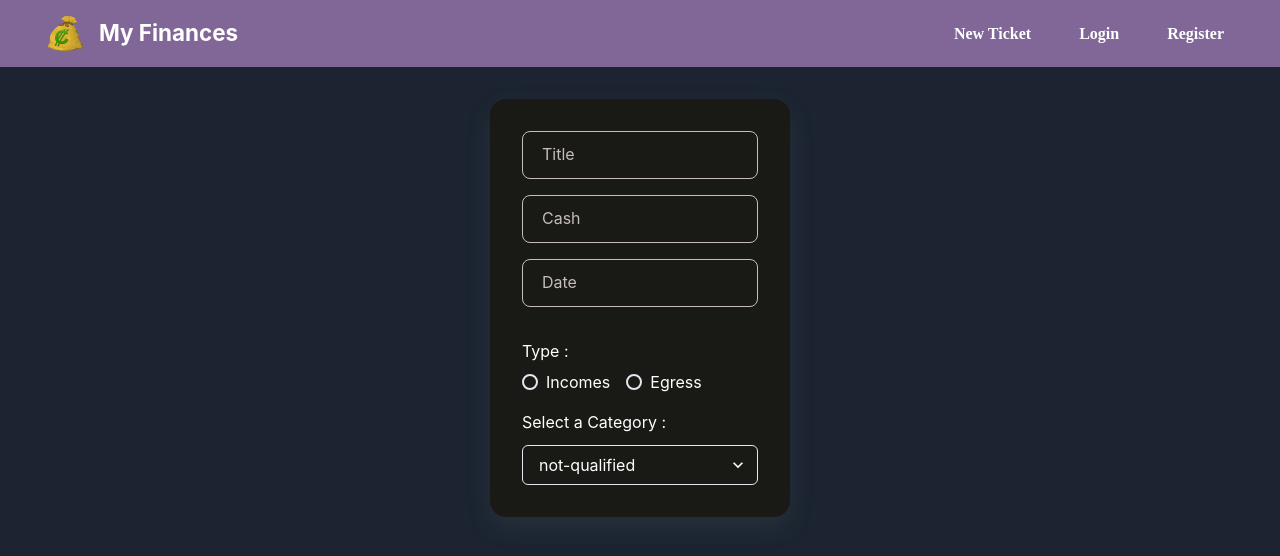
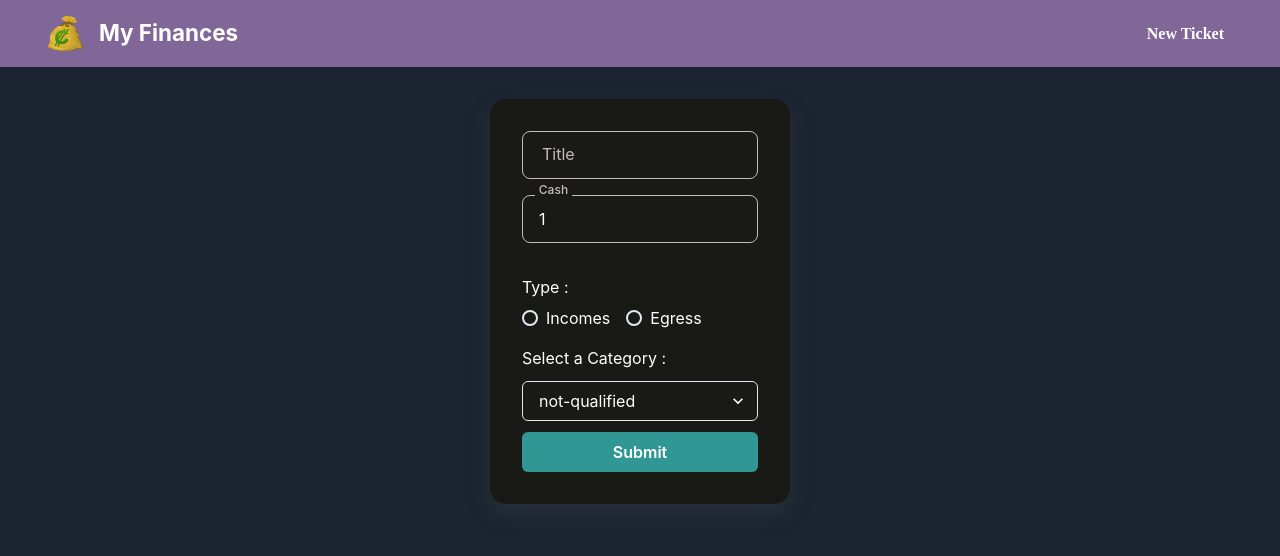
Before and after one commit to leandromartinez236/My-finances-App, a React (Create React App) app: page /form in a window 1280 px wide. Shown: the top 556 px of the page. Built offline with nearby package versions, Linux system fonts and the light colour scheme.

Commit message:
chore: axios

```diff
--- a/package.json
+++ b/package.json
@@ -9,6 +9,7 @@
     "@testing-library/jest-dom": "^5.14.1",
     "@testing-library/react": "^13.0.0",
     "@testing-library/user-event": "^13.2.1",
+    "axios": "^0.27.2",
     "debounce": "^1.2.1",
     "framer-motion": "^6",
     "react": "^18.2.0",
--- a/src/components/Card.js
+++ b/src/components/Card.js
@@ -2,10 +2,14 @@ import { Box, Flex, Text } from "@chakra-ui/react";
 import React from "react";
 import { FaTrash } from "react-icons/fa";
 import { HiPencilAlt } from "react-icons/hi";
+import { useNavigate } from "react-router-dom";
 
-const Card = ({ card }) => {
+const Card = ({ card, handleDelete }) => {
+  const navigate = useNavigate();
+  console.log({ card: card.id });
   return (
     <Box
+      key={card.id}
       bgColor="#51557E"
       boxShadow="3px 2px 7px 1px #050404"
       color="#fff"
@@ -47,10 +51,15 @@ const Card = ({ card }) => {
           gap={["0", "0", "0", "1.2rem"]}
           w={["100%", "100%", "100%", "fit-content"]}
         >
-          <Box _hover={{ color: "#00CC63" }}>
+          <Box
+            onClick={() => {
+              navigate(`/form/${card.id}/edit`);
+            }}
+            _hover={{ color: "#00CC63" }}
+          >
             <HiPencilAlt fontSize="1.2rem" />
           </Box>
-          <Box _hover={{ color: "red" }}>
+          <Box onClick={() => handleDelete(card.id)} _hover={{ color: "red" }}>
             <FaTrash />
           </Box>
         </Flex>
--- a/src/components/Form.js
+++ b/src/components/Form.js
@@ -1,7 +1,70 @@
-import React from "react";
-import { Box, Flex, Radio, RadioGroup, Select, Text } from "@chakra-ui/react";
+import React, { useState, useEffect } from "react";
+import {
+  Box,
+  Button,
+  Flex,
+  Radio,
+  RadioGroup,
+  Select,
+  Spinner,
+  Text,
+} from "@chakra-ui/react";
 import "./_form.css";
+import axios from "axios";
+import { useNavigate, useParams } from "react-router-dom";
+
 const Form = () => {
+  const navigate = useNavigate();
+  const params = useParams();
+  const [creatingItem, setCreatingItem] = useState(true);
+  const [isEditing, setIsEditing] = useState(false);
+  const [submitItem, setSubmitItem] = useState({
+    title: "",
+    cash: 1,
+    // date: "",
+    type: "",
+    category: "not-qualified",
+  });
+  const submit = async (e) => {
+    e.preventDefault();
+    if (isEditing) {
+      await axios.put(
+        `https://challenge-alkemy-backend.vercel.app/tickets/${params.id}`,
+        submitItem
+      );
+    } else {
+      await axios.post(
+        `https://challenge-alkemy-backend.vercel.app/tickets/${1}`,
+        submitItem
+      );
+    }
+    setCreatingItem(false);
+    navigate("/");
+  };
+
+  const handleChange = (e) => {
+    setSubmitItem({ ...submitItem, [e.target.name]: e.target.value });
+  };
+  const loadItems = async (id) => {
+    const {
+      data: { ticket },
+    } = await axios.get(
+      `https://challenge-alkemy-backend.vercel.app/tickets/${id}`
+    );
+    setSubmitItem({
+      title: ticket.title,
+      cash: ticket.cash,
+      category: ticket.category,
+    });
+    setIsEditing(true);
+  };
+
+  useEffect(() => {
+    if (params.id) {
+      loadItems(params.id);
+    }
+  }, [params.id]);
+
   const formStyles = {
     display: "flex",
     flexDirection: "column",
@@ -14,57 +77,90 @@ const Form = () => {
     borderRadius: "1rem",
     boxShadow: "0 10px 25px rgba(92,99,105,.2)",
   };
-  const data = [
-    { id: 1, name: "Title", type: "text" },
-    { id: 2, name: "Cash", type: "number" },
-    { id: 3, name: "Date", type: "text" },
-  ];
   const category = [
     { id: 1, name: "not-qualified" },
-    { id: 2, name: "Home" },
-    { id: 3, name: "Hobby" },
-    { id: 4, name: "Health" },
-    { id: 5, name: "Education" },
-    { id: 6, name: "Food" },
+    { id: 2, name: "home" },
+    { id: 3, name: "hobby" },
+    { id: 4, name: "health" },
+    { id: 5, name: "education" },
+    { id: 6, name: "food" },
   ];
 
   return (
     <Flex>
-      <form style={formStyles}>
+      <form onSubmit={submit} style={formStyles}>
         <Box>
-          {data?.map((elem) => (
-            <div key={elem.id} className="form-div">
+          <div className="form-div">
             <input
-                type={elem.type}
+              required
+              type="text"
+              name="title"
               className="form-input"
               placeholder=" "
+              value={submitItem?.title}
+              onChange={handleChange}
             ></input>
-              <label className="form-label">{elem.name}</label>
+            <label className="form-label">Title</label>
           </div>
-          ))}
+          <div className="form-div">
+            <input
+              required
+              type="number"
+              name="cash"
+              className="form-input"
+              placeholder=" "
+              value={submitItem?.cash}
+              onChange={handleChange}
+            ></input>
+            <label className="form-label">Cash</label>
+          </div>
         </Box>
+        {!isEditing && (
           <Box color="#fff">
             <Text m="0 0 7px 0" textAlign="start">
               Type :
             </Text>
             <RadioGroup
+              aria-required
               display="flex"
               flexDir={["column", "unset", "unset", "unset"]}
               gap={["0.3rem", "1rem", "1rem", "1rem"]}
             >
-            <Radio value="incomes">Incomes</Radio>
-            <Radio value="egress">Egress</Radio>
+              <Radio onChange={handleChange} name="type" value="incomes">
+                Incomes
+              </Radio>
+              <Radio onChange={handleChange} name="type" value="egress">
+                Egress
+              </Radio>
             </RadioGroup>
           </Box>
+        )}
         <Flex flexDirection="column" gap="0.7rem">
           <Text color="#fff">Select a Category :</Text>
-          <Select color="#fff" bgColor="none">
+          <Select
+            value={submitItem?.category}
+            name="category"
+            onChange={handleChange}
+            color="#fff"
+            bgColor="none"
+          >
             {category.map((i) => (
-              <option style={{ backgroundColor: "#2d3148" }} key={i.id}>
+              <option
+                value={i.name}
+                style={{ backgroundColor: "#2d3148" }}
+                key={i.id}
+              >
                 {i.name}
               </option>
             ))}
           </Select>
+          {!creatingItem ? (
+            <Spinner size="xl" />
+          ) : (
+            <Button colorScheme="teal" size="md" type="submit">
+              Submit
+            </Button>
+          )}
         </Flex>
       </form>
     </Flex>
--- a/src/components/HamburgerMenu.js
+++ b/src/components/HamburgerMenu.js
@@ -25,13 +25,7 @@ const HamburgerMenu = ({ setMenuOpen, menuOpen }) => {
             <Link to="/">Home</Link>
           </Box>
           <Box onClick={() => setMenuOpen()}>
-            <Link to="/">New Ticket</Link>
-          </Box>
-          <Box onClick={() => setMenuOpen()}>
-            <Link to="/">Login</Link>
-          </Box>
-          <Box onClick={() => setMenuOpen()}>
-            <Link to="/">Register</Link>
+            <Link to="/form">New Ticket</Link>
           </Box>
         </Flex>
       </Box>
--- a/src/components/Navbar.js
+++ b/src/components/Navbar.js
@@ -35,12 +35,6 @@ const Navbar = () => {
             <Box style={navbarLinks} _hover={navbarLinksHover}>
               <Link to="/form">New Ticket</Link>
             </Box>
-            <Box style={navbarLinks} _hover={navbarLinksHover}>
-              <Link to="/">Login</Link>
-            </Box>
-            <Box style={navbarLinks} _hover={navbarLinksHover}>
-              <Link to="/">Register</Link>
-            </Box>
           </Flex>
           <Box display={["unset", "unset", "none", "none"]}>
             <GiHamburgerMenu onClick={() => setMenuOpen(!menuOpen)} />
--- a/src/pages/Cards.js
+++ b/src/pages/Cards.js
@@ -3,77 +3,24 @@ import { Box, Flex, Text } from "@chakra-ui/react";
 import Card from "../components/Card";
 import SearchBar from "../components/SearchBar";
 import debounce from "debounce";
+import axios from "axios";
 
-const Cards = () => {
+const Cards = ({ data, setTickets }) => {
   const [searchTerm, setSearchTerm] = useState("");
   const updateSearch = (e) => setSearchTerm(e?.target?.value);
   const debouncedSearch = debounce(updateSearch, 1000);
-  const data = [
-    {
-      id: 1,
-      title: "Work",
-      cash: 5,
-      date: "1/02/22",
-      type: "incomes",
-      category: "Home",
-    },
-    {
-      id: 2,
-      title: "Car",
-      cash: 20000,
-      date: "2/08/22",
-      type: "egress",
-      category: "Home",
-    },
-    {
-      id: 3,
-      title: "Led Tv",
-      cash: 20,
-      date: "3/02/22",
-      type: "egress",
-      category: "health",
-    },
-    {
-      id: 31,
-      title: "Meat",
-      cash: 50,
-      date: "23/02/22",
-      type: "egress",
-      category: "education",
-    },
-    {
-      id: 4,
-      title: "Ice cream",
-      cash: 20,
-      date: "23/02/22",
-      type: "egress",
-      category: "sin calificar",
-    },
-    {
-      id: 5,
-      title: "refrigerator",
-      cash: 20,
-      date: "23/02/22",
-      type: "egress",
-      category: "FOOD",
-    },
-    {
-      id: 6,
-      title: "Work",
-      cash: 1536,
-      date: "23/02/22",
-      type: "incomes",
-      category: "hobby",
-    },
-    {
-      id: 7,
-      title: "Work",
-      cash: 25754,
-      date: "23/02/22",
-      type: "incomes",
-      category: "hobby",
-    },
-  ];
+
+  const handleDelete = async (id) => {
+    try {
+      await axios.delete(
+        `https://challenge-alkemy-backend.vercel.app/tickets/${id}`
+      );
+      setTickets(data.filter((task) => task.id !== id));
+    } catch (error) {
+      console.error(error);
+    }
+  };
+
   return (
     <Flex
       fontFamily="cursive"
@@ -113,7 +60,7 @@ const Cards = () => {
         gap="1.6rem"
       >
         {data
-          .filter((card) => {
+          ?.filter((card) => {
             if (searchTerm === "") {
               return card;
             } else if (
@@ -126,7 +73,7 @@ const Cards = () => {
             return false;
           })
           .map((card) => (
-            <Card key={card.id} card={card} />
+            <Card key={card.id} handleDelete={handleDelete} card={card} />
           ))}
       </Flex>
     </Flex>
--- a/src/pages/Home.js
+++ b/src/pages/Home.js
@@ -1,8 +1,29 @@
 import { Box, Flex, Text } from "@chakra-ui/react";
+import axios from "axios";
 import React from "react";
+import { useEffect, useState } from "react";
 import Cards from "./Cards";
+import { Spinner } from "@chakra-ui/react";
 
 const Home = () => {
+  const [tickets, setTickets] = useState([]);
+  const [IsLoading, setIsLoading] = useState(false);
+
+  useEffect(() => {
+    const getTickets = async () => {
+      try {
+        const { data } = await axios.get(
+          `https://challenge-alkemy-backend.vercel.app/tickets`
+        );
+        setTickets(data?.tickets);
+        setIsLoading(true);
+      } catch (error) {
+        console.log(error);
+      }
+    };
+    getTickets();
+  }, []);
+
   return (
     <Box>
       <Flex bgColor="#1B2430">
@@ -28,7 +49,11 @@ const Home = () => {
             <Text mb="1rem">Actual Balance</Text>
             <Text fontSize="1.3rem">$100.000</Text>
           </Box>
-          <Cards />
+          {!IsLoading ? (
+            <Spinner />
+          ) : (
+            <Cards setTickets={setTickets} data={tickets} />
+          )}
         </Flex>
       </Flex>
     </Box>
--- a/src/routes/AppRoute.js
+++ b/src/routes/AppRoute.js
@@ -11,6 +11,7 @@ const AppRoute = () => {
       <Routes>
         <Route path="/" element={<Home />} />
         <Route path="/form" element={<Form />} />
+        <Route path="/form/:id/edit" element={<Form />} />
       </Routes>
     </Router>
   );
```
Also changed, not shown: 1 other file (tests, documents, lock files or other folders). Lines whose indentation alone changed are shown as unchanged.
